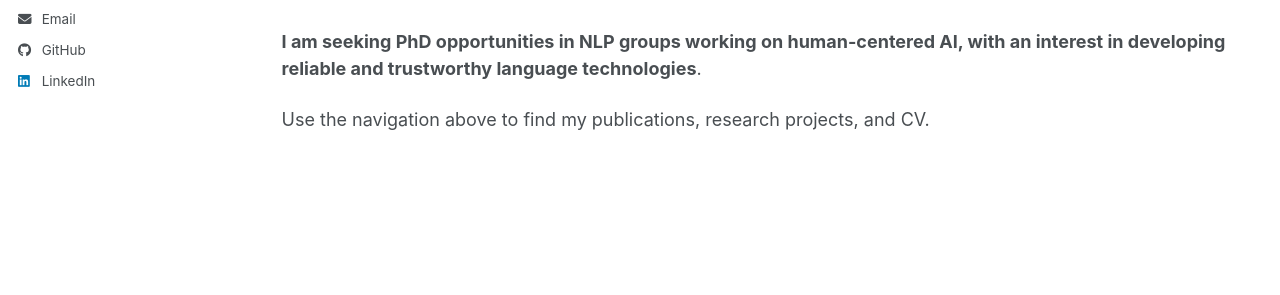
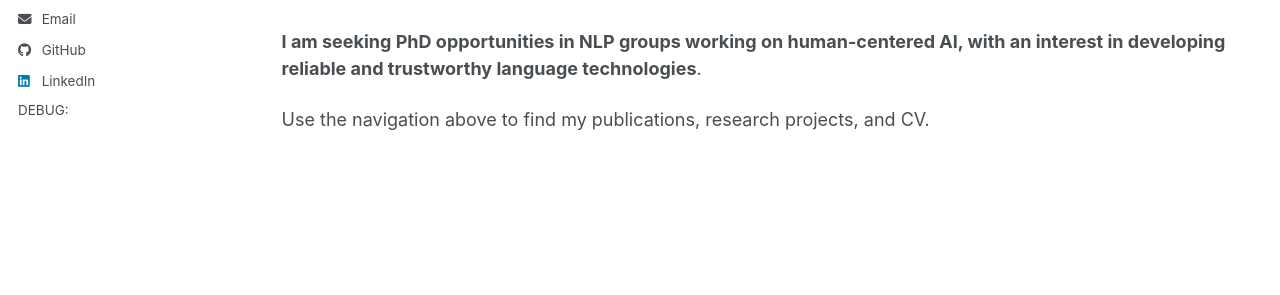
Before and after one commit to t36512401-hue/t36512401-hue.github.io, a Jekyll site: the page built from index.md, in a window 1280 px wide. Shown: the part 405-700 px from the top of the page. Built offline with Jekyll 4.4.1, drawn with Linux system fonts in a browser that asks for light colours; a script bundle is joined from its source files by our own code; library files that are not in the unit come from our copies; a style sheet for code colours, icons or effects is not loaded.

Commit message:
Add debug line for author's Google Scholar
Added a debug line to display the author's Google Scholar link.

```diff
--- a/_includes/author-profile.html
+++ b/_includes/author-profile.html
@@ -100,6 +100,9 @@
         <li><a href="https://www.youtube.com/@{{ author.youtube }}"><i class="fab fa-fw fa-youtube icon-pad-right"></i>YouTube</a></li>
       {% endif %}
 
+      <li>DEBUG: {{ author.googlescholar }}</li>
+
+
     </ul>
   </div>
 </div>
```
